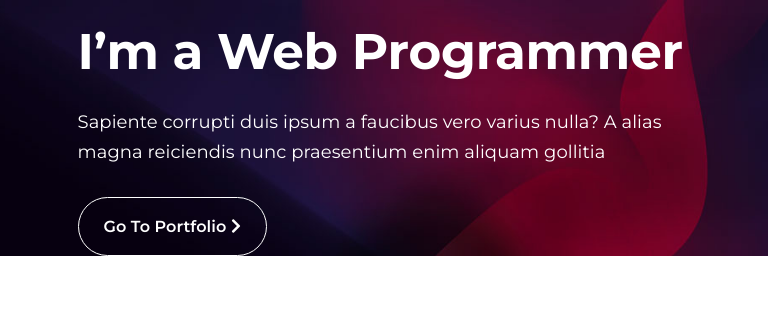
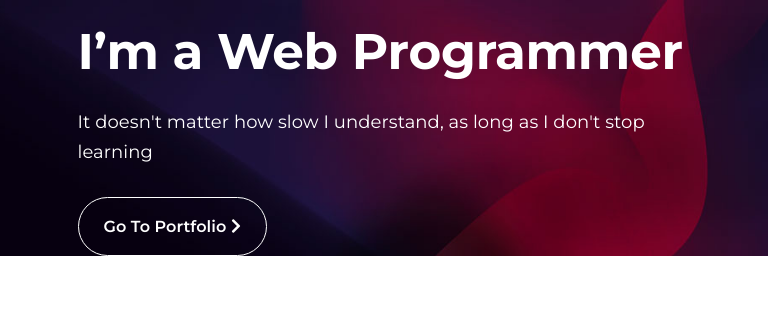
Before and after one commit to waloeh/portfolio, a plain HTML site: page index.html in a window 1280 px wide. Shown: the part 291-608 px from the top of the page, 0-768 px from the left. Drawn offline with nearby package versions, Linux system fonts and the light colour scheme.

Commit message:
perubahan kata-kata bijak

```diff
--- a/index.html
+++ b/index.html
@@ -148,7 +148,7 @@
 									</h2>
 									<div class="header-description">
 										<p>
-											Sapiente corrupti duis ipsum a faucibus vero varius nulla? A alias magna reiciendis nunc praesentium enim aliquam gollitia
+											It doesn't matter how slow I understand, as long as I don't stop learning
 										</p>
 									</div>
 									<div class="hero-btn">
```
